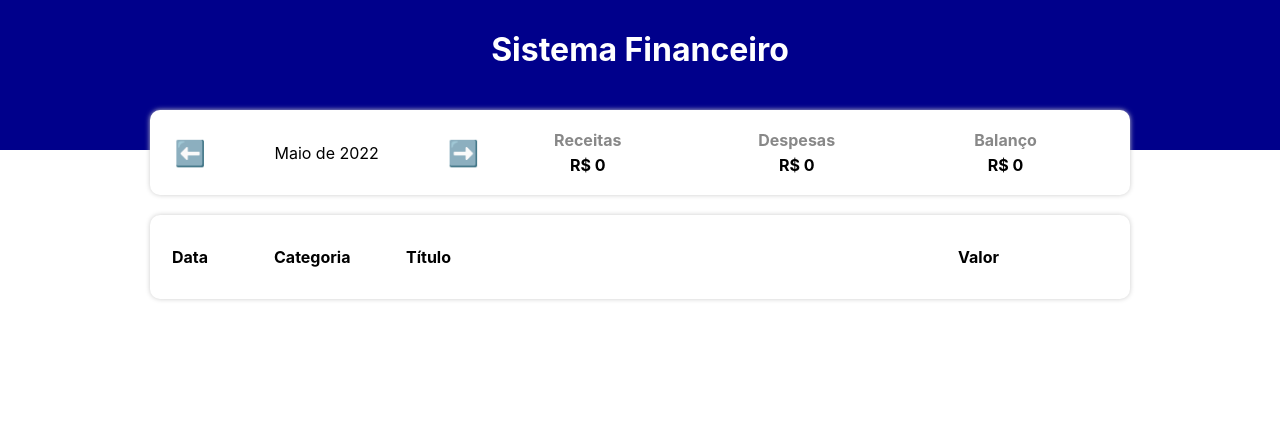
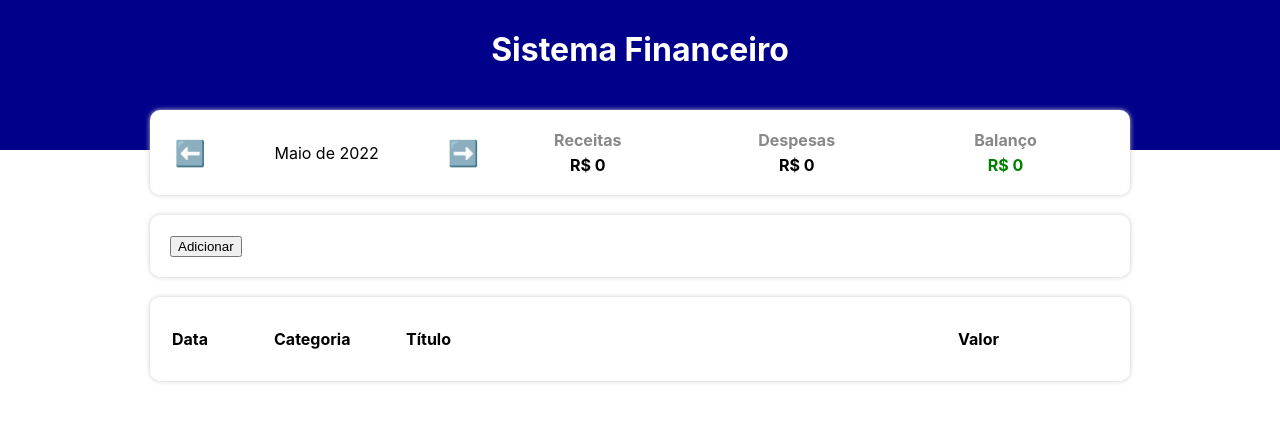
Before and after one commit to Wanderson-A-Timoteo/expense-tracker, a React (Create React App) app: page / in a window 1280 px wide. Shown: the top 422 px of the page. Built offline with nearby package versions, Linux system fonts and the light colour scheme.

Commit message:
Concluido componente InfoArea e inicado componente inputArea

```diff
--- a/src/App.tsx
+++ b/src/App.tsx
@@ -7,6 +7,7 @@
 import { FilterListByMonth, getCurrentMonth } from './helpers/dateFilter';
 import { TableArea } from './components/TableArea';
 import { InfoArea } from './components/InfoArea';
+import { InputArea } from './components/InputArea';
 
 
 
@@ -22,8 +23,31 @@
     setFilteredList( FilterListByMonth(list, currentMonth) );
   }, [list, currentMonth]);
 
+  useEffect(() =>{
+    let incomeCount = 0;
+    let expenseCount = 0;
+
+    for (let i in filteredList) {
+      if (categories[filteredList[i].category].expense) {
+        expenseCount += filteredList[i].value;
+      } else {
+        incomeCount += filteredList[i].value;
+      }
+    }
+
+    setIncome(incomeCount);
+    setExpense(expenseCount);
+
+  },[filteredList]);
+
   const handleMonthChange = (newMonth: string) => {
     setCurrentMonth(newMonth);
+  }
+
+  const handleAddItem = (item : Item) => {
+    let newList = [...list];
+    newList.push(item);
+    setList(newList);
   }
 
   return (
@@ -42,7 +66,7 @@
           expense={expense}
         />
 
-        {/* Area de Inserção */}
+        <InputArea onAdd={handleAddItem} />
 
         <TableArea list={filteredList}/>
 
--- a/src/components/InfoArea/index.tsx
+++ b/src/components/InfoArea/index.tsx
@@ -35,7 +35,11 @@
       <C.ResumeArea>
         <ResumeItem title="Receitas" value={income} />
         <ResumeItem title="Despesas" value={expense} />
-        <ResumeItem title="Balanço" value={income - expense} />
+        <ResumeItem
+          title="Balanço"
+          value={income - expense}
+          color={(income - expense) < 0 ? 'red' : 'green'}
+        />
       </C.ResumeArea>
     </C.Container>
   )
--- /dev/null
+++ b/src/components/InputArea/index.tsx
@@ -0,0 +1,26 @@
+import { Item } from '../../types/Item';
+import * as C from './styles';
+
+type Props = {
+  onAdd : (item: Item) => void;
+}
+
+export const InputArea = ({ onAdd } : Props) => {
+
+  const handleAddEvent = () => {
+    let newItem : Item = {
+      date : new Date(2022, 5, 27),
+      category : 'food',
+      title : 'Item de teste',
+      value : 250.25
+    }
+
+    onAdd(newItem);
+  }
+
+  return (
+    <C.Container>
+      <button onClick={handleAddEvent}>Adicionar</button>
+    </C.Container>
+  );
+}
--- /dev/null
+++ b/src/components/InputArea/styles.ts
@@ -0,0 +1,9 @@
+import styled from "styled-components";
+
+export const Container = styled.div`
+  background-color: #FFF;
+  box-shadow: 0px 0px 5px #CCC;
+  border-radius: 10px;
+  padding: 20px;
+  margin-top: 20px;
+`;
--- a/src/components/ResumeItem/index.tsx
+++ b/src/components/ResumeItem/index.tsx
@@ -3,13 +3,14 @@
 type Props = {
   title: string;
   value: number;
+  color?: string;
 }
 
-export const ResumeItem = ({ title, value } : Props) => {
+export const ResumeItem = ({ title, value, color } : Props) => {
   return (
     <C.Container>
       <C.Title> { title } </C.Title>
-      <C.Info> R$ { value } </C.Info>
+      <C.Info color={color}> R$ { value } </C.Info>
     </C.Container>
   );
 }
--- a/src/components/ResumeItem/styles.ts
+++ b/src/components/ResumeItem/styles.ts
@@ -11,8 +11,8 @@
   margin-bottom: 5px;
 `;
 
-export const Info = styled.div`
+export const Info = styled.div<{ color? : string}>`
   text-align: center;
   font-weight: bold;
-  color: #000;
+  color: ${props => props.color ?? '#000'};
 `;
```
